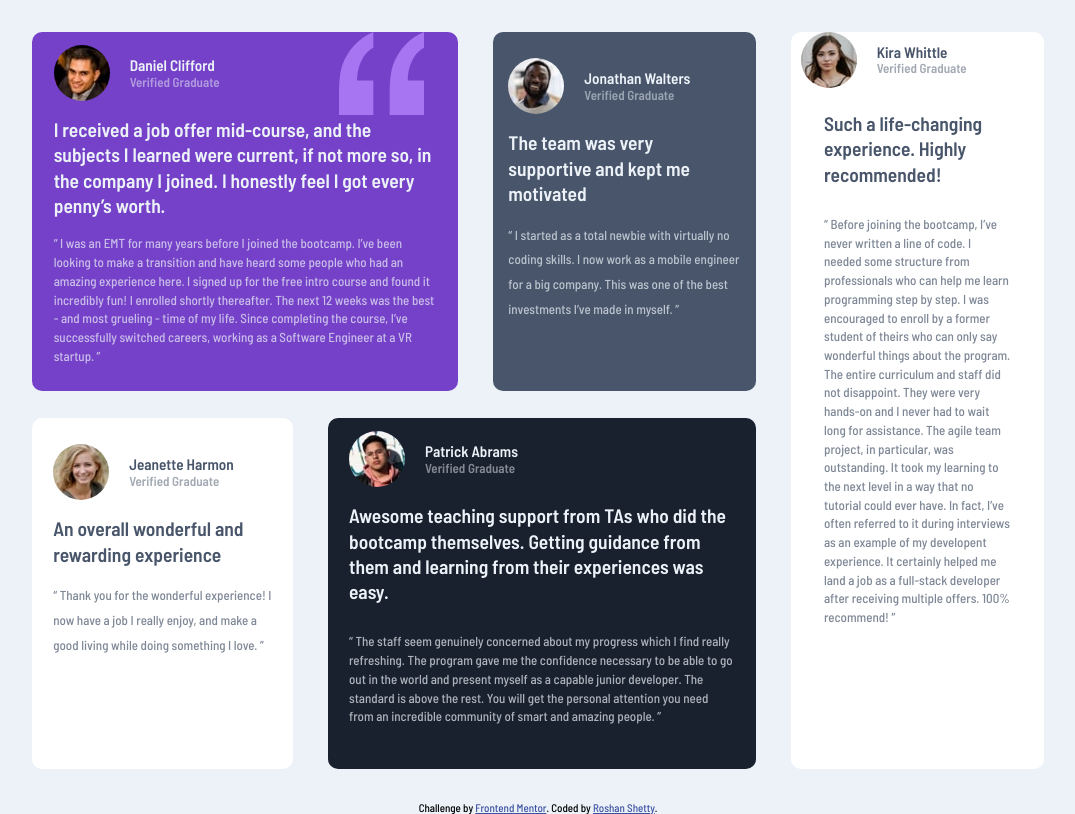
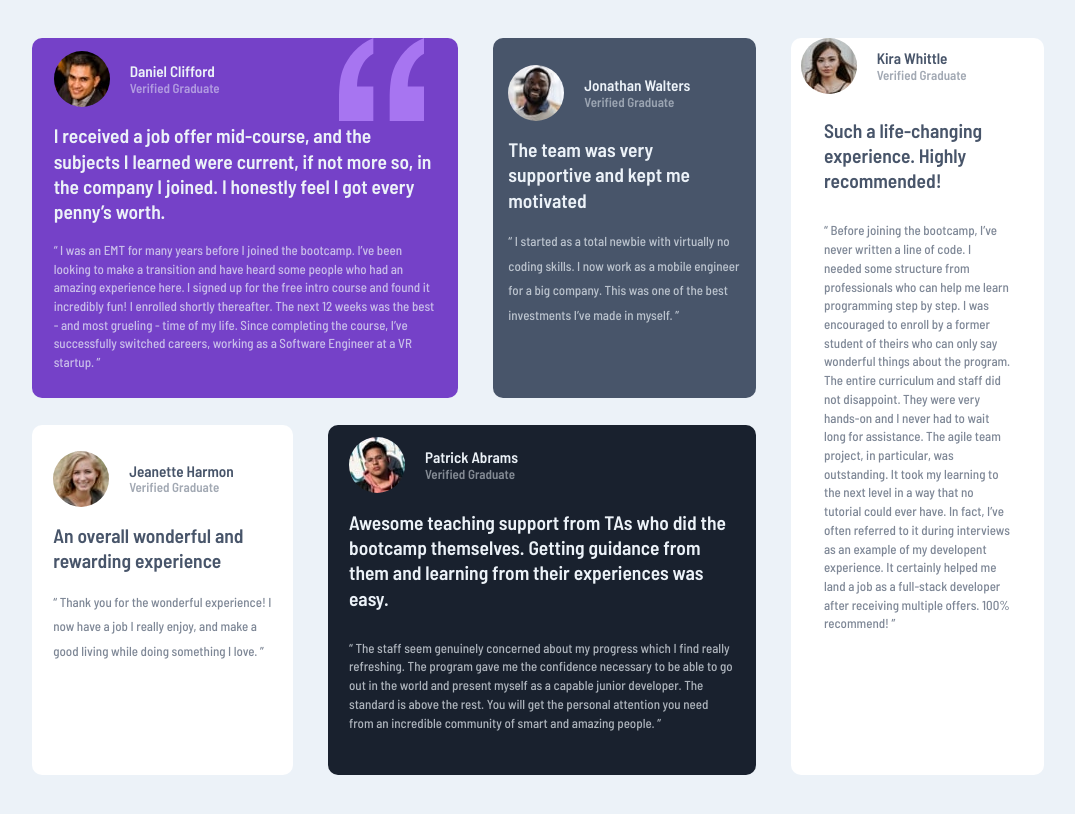
Before and after one commit to rshshetty/Testimonials-grid-section, a plain HTML site: page index.html in a window 1280 px wide. Shown: the whole page, without its empty margins (102-1177 px from the left). Drawn offline with Linux system fonts and the light colour scheme.

Commit message:
initial Completed

```diff
--- a/style.css
+++ b/style.css
@@ -31,9 +31,9 @@
 
       display: grid;
 
-      height: 79%;
+      height: 70vh;
       width: 79%;
-      margin: 2.5% auto;
+      margin:3% auto;
       grid-column-gap: 35px;
       grid-row-gap: 27px;
       grid-template-columns: auto auto auto auto;
```
